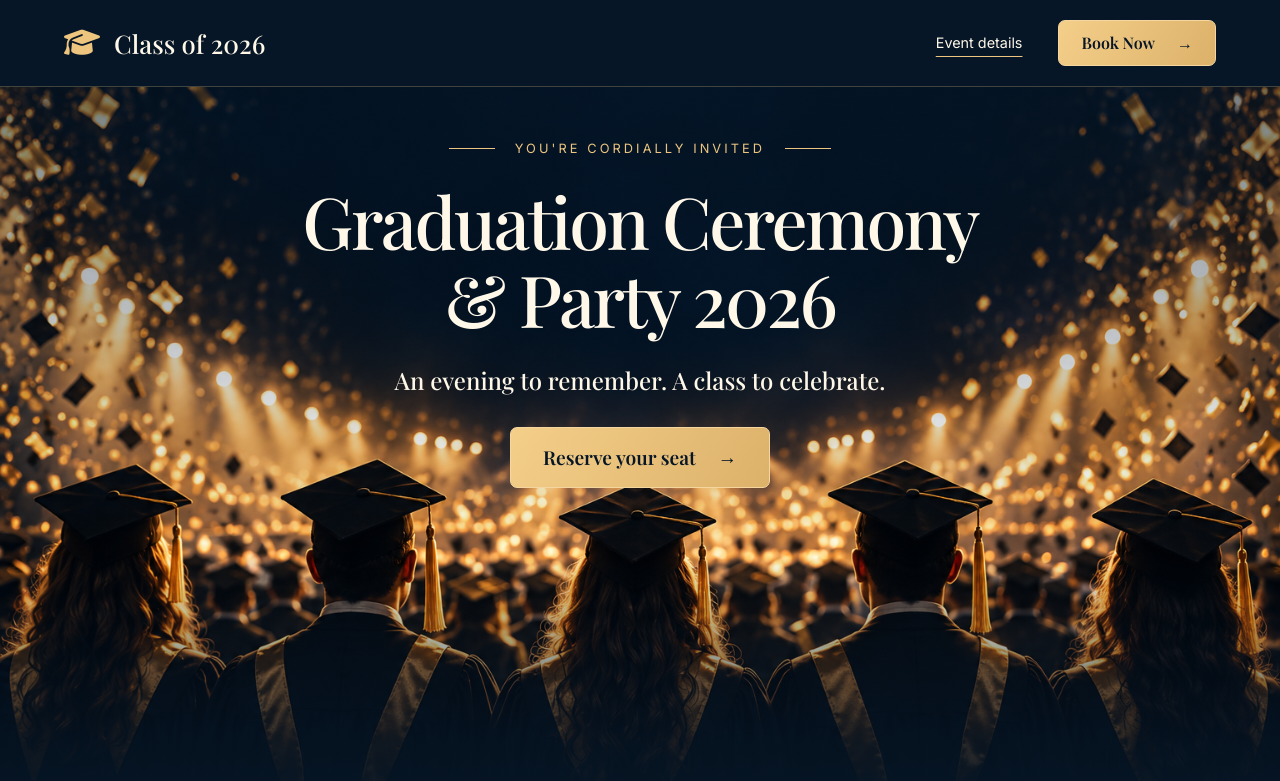
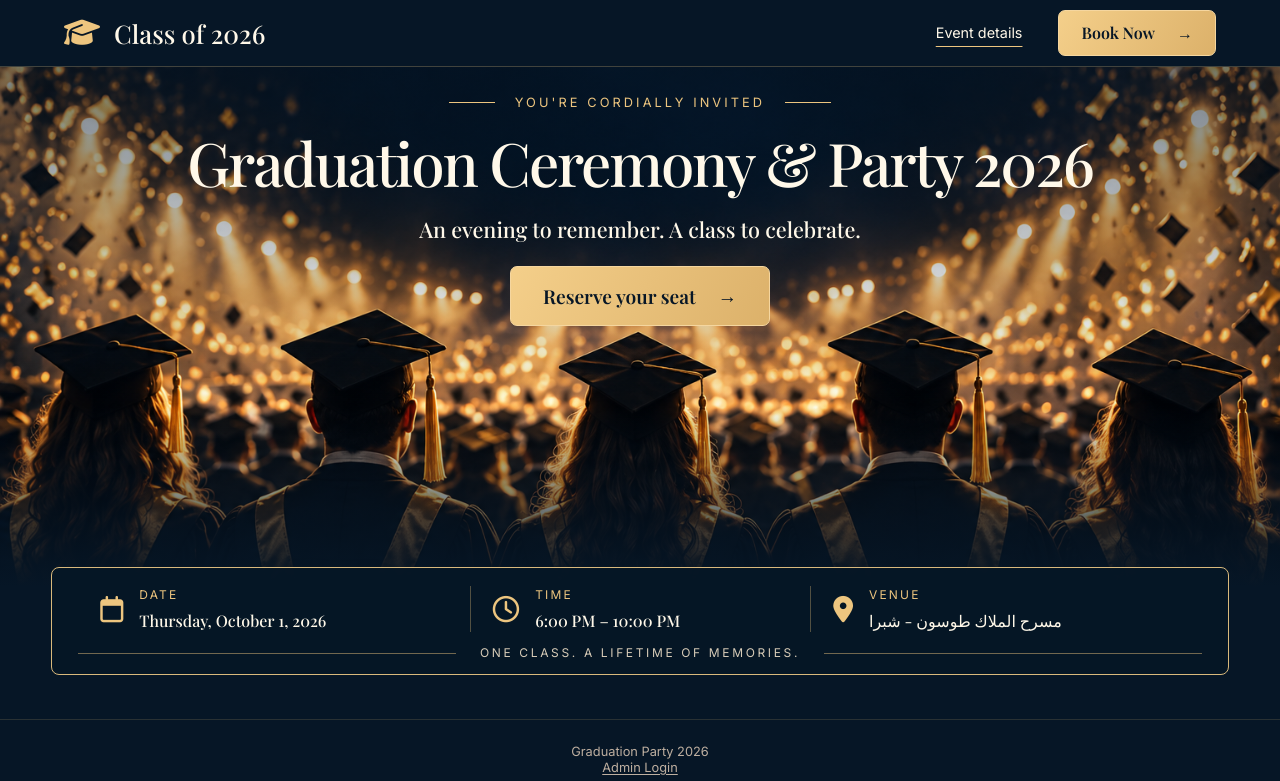
Before and after one commit to BotrosHemaia/Grad2026, a React (Vite) app: page / in a window 1280 px wide. Shown: the top 781 px of the page. Built offline with nearby package versions, Linux system fonts and the light colour scheme; no server answers.

Commit message:
Make homepage fit without scrolling

```diff
--- a/src/golden-evening.css
+++ b/src/golden-evening.css
@@ -1,7 +1,7 @@
 .golden-app { --evening:#061626; --champagne:#edc57f; --ivory:#fff8e9; }
 .golden-app.golden-home { background:var(--evening); color:var(--ivory); }
 .golden-app .golden-header { background:var(--evening); color:var(--ivory); border-bottom:1px solid #edc57f40; }
-.golden-header-inner { max-width:1440px; margin:auto; padding:20px 5%; display:flex; align-items:center; justify-content:space-between; gap:24px; }
+.golden-header-inner { max-width:1440px; margin:auto; padding:14px 5%; display:flex; align-items:center; justify-content:space-between; gap:24px; }
 .golden-brand { display:flex; align-items:center; gap:14px; font-family:'Playfair Display',Georgia,serif; font-size:clamp(1.1rem,2vw,1.6rem); background:none; border:0; color:var(--ivory); cursor:pointer; min-height:44px; }
 .golden-brand i { color:var(--champagne); font-size:1.8rem; }
 .golden-nav { display:flex; align-items:center; gap:36px; }
@@ -11,23 +11,23 @@
 .golden-button span { font-family:system-ui,sans-serif; }
 .golden-button-small { min-height:44px; padding:10px 22px; font-size:1rem; }
 .golden-app button:focus-visible,.golden-app a:focus-visible { outline:3px solid #edc57f; outline-offset:5px; }
-.golden-welcome { max-width:1440px; margin:0 auto; padding-bottom:36px; }
-.golden-hero { position:relative; isolation:isolate; min-height:720px; padding:52px 24px 310px; text-align:center; overflow:hidden; }
+.golden-welcome { max-width:1440px; margin:0 auto; padding-bottom:20px; }
+.golden-hero { position:relative; isolation:isolate; min-height:590px; padding:34px 24px 235px; text-align:center; overflow:hidden; }
 .golden-hero-image { position:absolute; inset:0; z-index:-2; width:100%; height:100%; object-fit:cover; object-position:center 65%; }
 .golden-hero::after { content:''; position:absolute; inset:0; z-index:-1; background:linear-gradient(180deg,#0616268c 0%,#06162624 46%,transparent 65%,#061626 100%); }
 .golden-hero-copy { max-width:1000px; margin:auto; }
-.golden-eyebrow { display:flex; align-items:center; justify-content:center; gap:20px; color:var(--champagne); text-transform:uppercase; letter-spacing:.24em; font-size:.8rem; margin:0 0 24px; }
+.golden-eyebrow { display:flex; align-items:center; justify-content:center; gap:20px; color:var(--champagne); text-transform:uppercase; letter-spacing:.24em; font-size:.8rem; margin:0 0 18px; }
 .golden-eyebrow::before,.golden-eyebrow::after { content:''; width:46px; height:1px; background:var(--champagne); }
-.golden-hero h1 { font-family:'Playfair Display',Georgia,serif; font-size:clamp(2.8rem,5.6vw,5.3rem); line-height:1.08; font-weight:500; letter-spacing:-.035em; color:var(--ivory); max-width:960px; margin:0 auto; text-wrap:balance; }
-.golden-intro { margin:24px auto 28px; font-family:'Playfair Display',Georgia,serif; font-size:clamp(1.05rem,2vw,1.5rem); line-height:1.6; color:var(--ivory); text-wrap:balance; }
-.golden-details-panel { position:relative; margin:-24px 4% 0; padding:32px 30px 22px; border:1px solid #d9b97c; border-radius:8px; background:#061626f5; }
+.golden-hero h1 { font-family:'Playfair Display',Georgia,serif; font-size:clamp(2.8rem,4.7vw,4.5rem); line-height:1.08; font-weight:500; letter-spacing:-.035em; color:var(--ivory); max-width:960px; margin:0 auto; text-wrap:balance; }
+.golden-intro { margin:18px auto 20px; font-family:'Playfair Display',Georgia,serif; font-size:clamp(1.05rem,1.7vw,1.35rem); line-height:1.5; color:var(--ivory); text-wrap:balance; }
+.golden-details-panel { position:relative; margin:-20px 4% 0; padding:22px 26px 16px; border:1px solid #d9b97c; border-radius:8px; background:#061626f5; }
 .golden-details { display:grid; grid-template-columns:1.15fr 1fr 1.15fr; margin:0; }
-.golden-detail { display:flex; gap:20px; align-items:center; padding:0 24px; min-width:0; }
+.golden-detail { display:flex; gap:16px; align-items:center; padding:0 22px; min-width:0; }
 .golden-detail + .golden-detail { border-left:1px solid #edc57f55; }
-.golden-detail i { font-size:1.9rem; color:var(--champagne); }
-.golden-detail dt { text-transform:uppercase; letter-spacing:.18em; color:var(--champagne); font-size:.8rem; margin-bottom:8px; }
-.golden-detail dd { font-family:'Playfair Display',Georgia,serif; font-size:1.1rem; color:var(--ivory); margin:0; line-height:1.65; }
-.golden-keepsake { display:flex; align-items:center; gap:24px; margin:28px 0 0; color:#d8ccb8; font-size:.75rem; text-transform:uppercase; letter-spacing:.22em; text-align:center; }
+.golden-detail i { font-size:1.65rem; color:var(--champagne); }
+.golden-detail dt { text-transform:uppercase; letter-spacing:.18em; color:var(--champagne); font-size:.75rem; margin-bottom:5px; }
+.golden-detail dd { font-family:'Playfair Display',Georgia,serif; font-size:1rem; color:var(--ivory); margin:0; line-height:1.45; }
+.golden-keepsake { display:flex; align-items:center; gap:24px; margin:18px 0 0; color:#d8ccb8; font-size:.75rem; text-transform:uppercase; letter-spacing:.22em; text-align:center; }
 .golden-keepsake::before,.golden-keepsake::after { content:''; height:1px; background:#edc57f77; flex:1; }
 .golden-home #app-footer { background:var(--evening); border-color:#edc57f26; color:#beafa0; font-size:.8rem; }
 @media(max-width:800px) {
@@ -42,6 +42,12 @@
  .golden-detail dt { font-size:.75rem; margin-bottom:2px; }
  .golden-keepsake { line-height:1.8; letter-spacing:.14em; gap:12px; }
 }
+@media(min-width:801px) and (max-height:820px) {
+ .golden-hero { min-height:520px; padding-top:26px; padding-bottom:205px; }
+ .golden-header-inner { padding-top:10px; padding-bottom:10px; }
+ .golden-details-panel { padding-top:18px; padding-bottom:12px; }
+ .golden-keepsake { margin-top:12px; }
+}
 @media(max-width:420px) {
  .golden-brand { gap:8px; font-size:1.05rem; } .golden-brand i { font-size:1.45rem; }
  .golden-button-small { padding:10px 14px; font-size:.9rem; gap:10px; }
```
